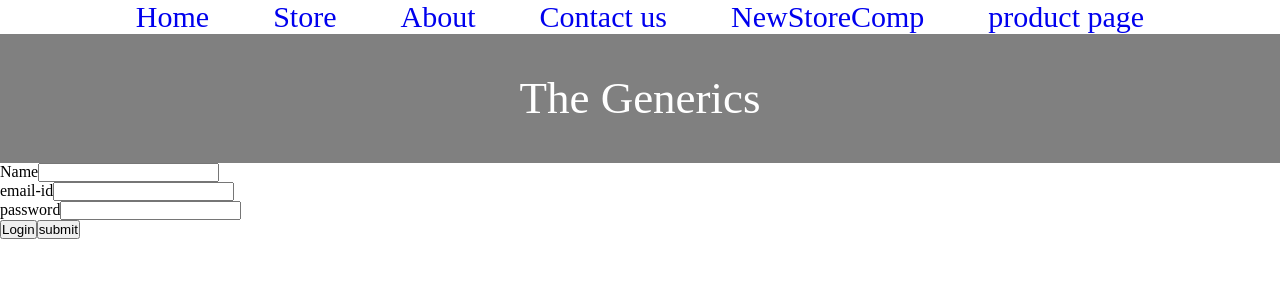
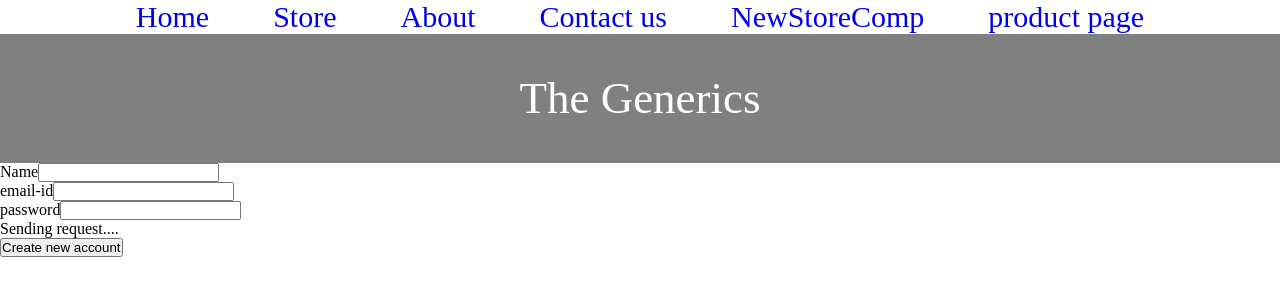
Before and after one commit to Vaishnavigupta97/sharp-ecommerce-website, a React (Create React App) app: page /contact in a window 1280 px wide. Both pictures are taken after typing "Sample", "name@example.com", "Sample123" into the empty fields and a click on the button "Login". Shown: the top 300 px of the page. Built offline with nearby package versions, Linux system fonts and the light colour scheme.

Commit message:
add signIn in authantication contact us Page

```diff
--- a/src/Components/ContactUs/Contactus.js
+++ b/src/Components/ContactUs/Contactus.js
@@ -8,6 +8,8 @@ const Contactus = () =>{
     const [email, setEmail] = useState("");
     const [password, setPassword] = useState("");
     const [isLogin, setIsLogin] = useState(true);
+    const [isLoading, setIsLoading] = useState(false);
+
 
     const switchAuthModeHandler = () => {
         setIsLogin((prevState) => !prevState);
@@ -35,11 +37,13 @@ const Contactus = () =>{
         setPassword("");
         console.log(contactFormObj);
 
-
+        setIsLoading(true);
+        let url;
         if(isLogin){
-
+            url = 'https://identitytoolkit.googleapis.com/v1/accounts:signInWithPassword?key=AIzaSyAMFbrxc5lSXe_gUqdPMA0uH9hrJY5XSNE'
         }else{
-            fetch('https://identitytoolkit.googleapis.com/v1/accounts:signUp?key=AIzaSyAMFbrxc5lSXe_gUqdPMA0uH9hrJY5XSNE',
+            url = 'https://identitytoolkit.googleapis.com/v1/accounts:signUp?key=AIzaSyAMFbrxc5lSXe_gUqdPMA0uH9hrJY5XSNE'
+            fetch(url,
             {
                 method: 'POST',
                 body: JSON.stringify({
@@ -51,18 +55,24 @@ const Contactus = () =>{
                     'Content-Type' : 'application/json'
                 }
             }).then(res => {
+                setIsLoading(false);
                 if(res.ok){
-
+                    return res.json();
                 }else{
                     return res.json().then((data) =>{
                         let errorMessage = 'Authantication failed';
-                        if(data && data.error && data.error.message){
-                             errorMessage = data.error.message;
-                        }
-                        alert(errorMessage);
+                        // if(data && data.error && data.error.message){
+                        //      errorMessage = data.error.message;
+                        // }
+                        // alert(errorMessage);
+                        throw new Error(errorMessage)
                         // console.log(data);
                     })
                 }
+            }).then(data => {
+                console.log(data)
+            }).catch(err => {
+                alert(err.message);
             })
         }
 
@@ -96,8 +106,9 @@ const Contactus = () =>{
                 <input type="password" value={password} onChange={passwrodhandler} />
             </div>
             <div>
-                <button>{isLogin ? 'Login' : 'create Account'}</button>
-                <button type="submit" onClick={switchAuthModeHandler}>submit</button>
+                {!isLoading && <button>{isLogin ? 'Login' : 'create Account'}</button>}
+                {isLoading && <p>Sending request....</p>}
+                <button type="submit" onClick={switchAuthModeHandler}>{isLogin ? 'Create new account' : 'Login with existing account'}</button>
             </div>
         </form>
         </>
```
